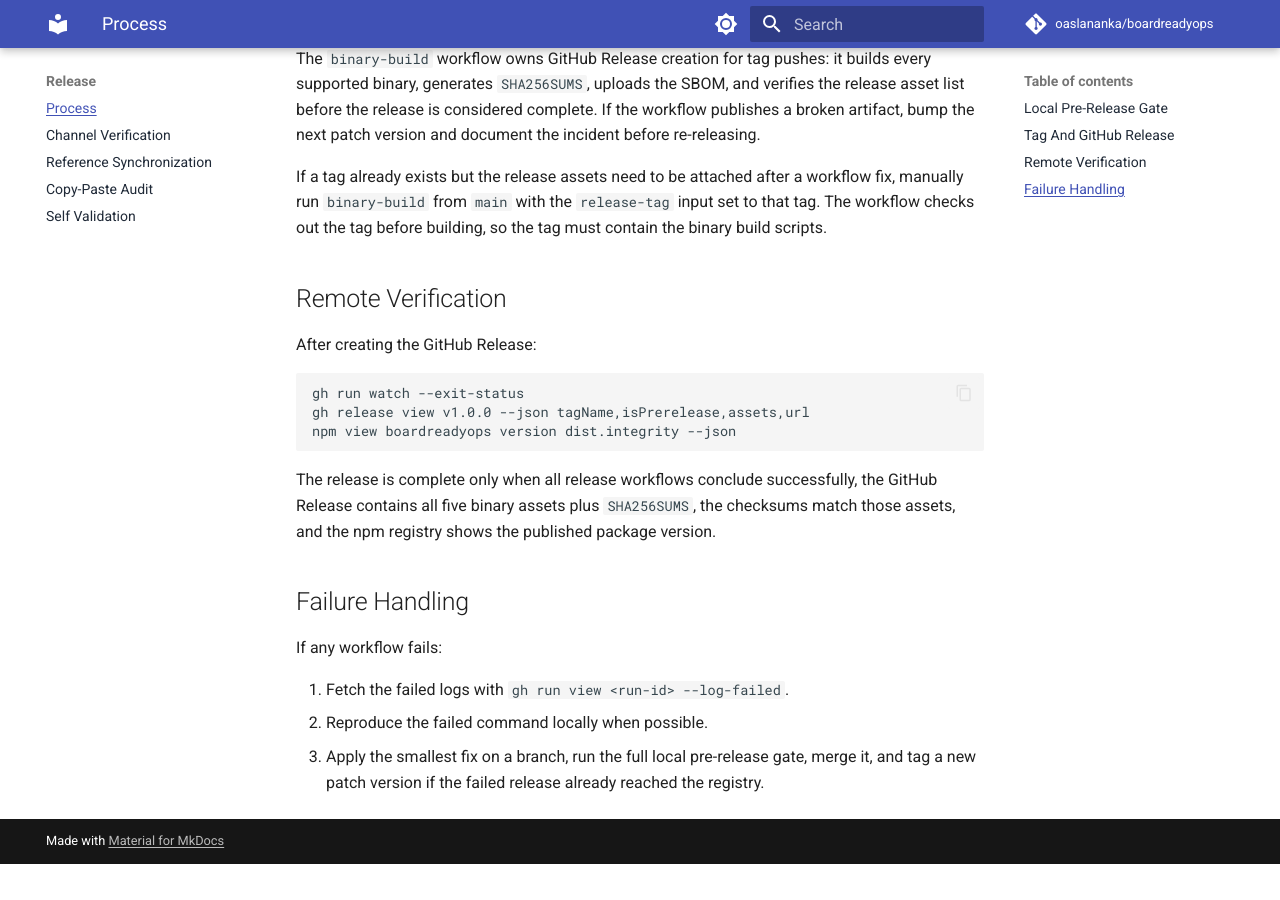
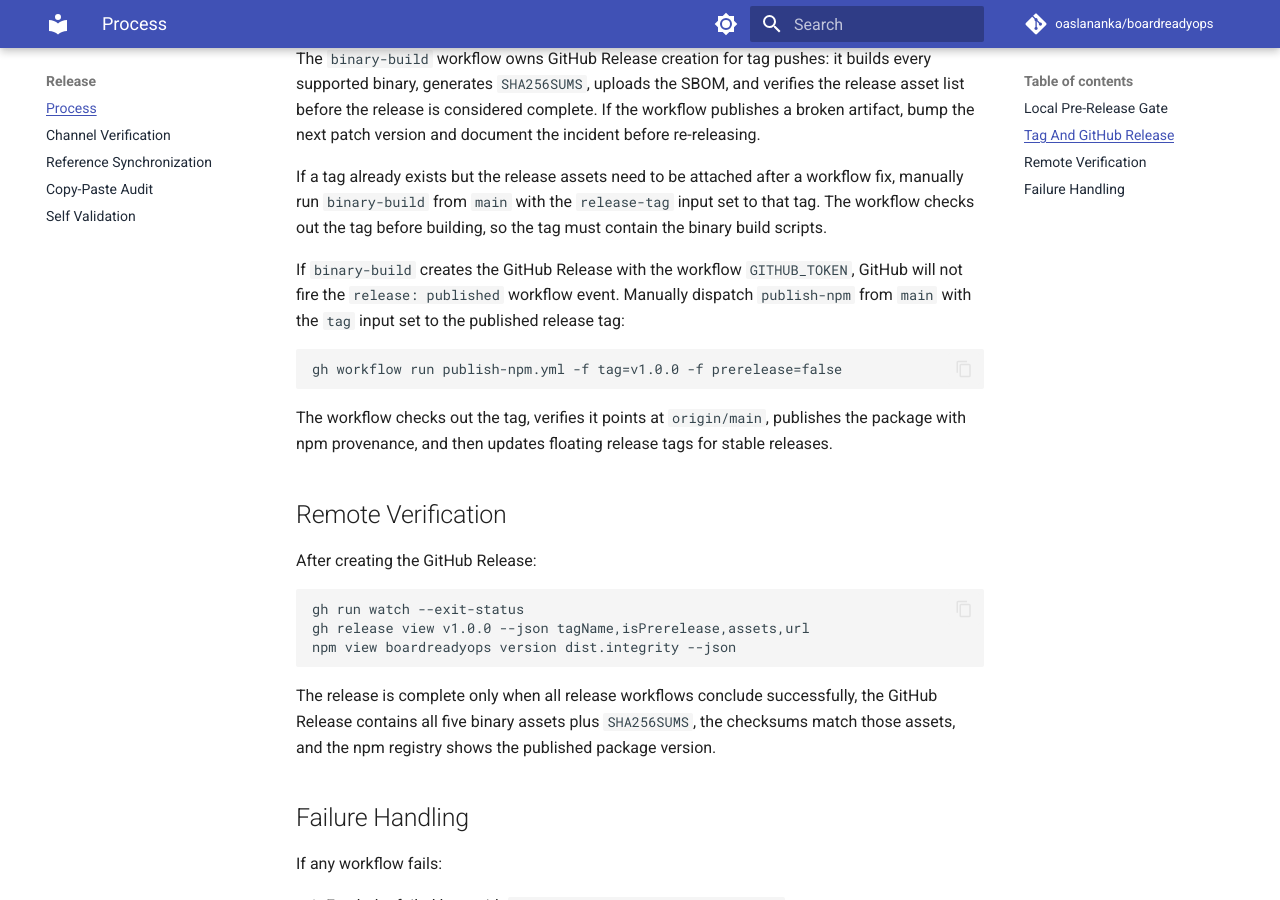
Before and after one commit to actions-marketplace-validations/oaslananka_boardreadyops, an MkDocs documentation site: the page built from docs/release/process.md, in a window 1280 px wide and 900 px high, scrolled down 1061 px. Built offline with MkDocs 1.6.1 and Material for MkDocs 9.7.7, drawn with Linux system fonts in a browser that asks for light colours; comment, search, counter and statistics services are not loaded; the version menu is left out; before the commit the page ends 1925 px from its top, so only the background shows below that.

Commit message:
ci(release): add manual npm publish dispatch
Add a workflow_dispatch path for publishing an existing release tag to npm and document the recovery path when binary-build creates the release with GITHUB_TOKEN.

````diff
--- a/docs/release/process.md
+++ b/docs/release/process.md
@@ -45,6 +45,18 @@ workflow fix, manually run `binary-build` from `main` with the `release-tag`
 input set to that tag. The workflow checks out the tag before building, so the
 tag must contain the binary build scripts.
 
+If `binary-build` creates the GitHub Release with the workflow `GITHUB_TOKEN`,
+GitHub will not fire the `release: published` workflow event. Manually dispatch
+`publish-npm` from `main` with the `tag` input set to the published release tag:
+
+```bash
+gh workflow run publish-npm.yml -f tag=v1.0.0 -f prerelease=false
+```
+
+The workflow checks out the tag, verifies it points at `origin/main`, publishes
+the package with npm provenance, and then updates floating release tags for
+stable releases.
+
 ## Remote Verification
 
 After creating the GitHub Release:
````
Also changed, not shown: 1 other file.
